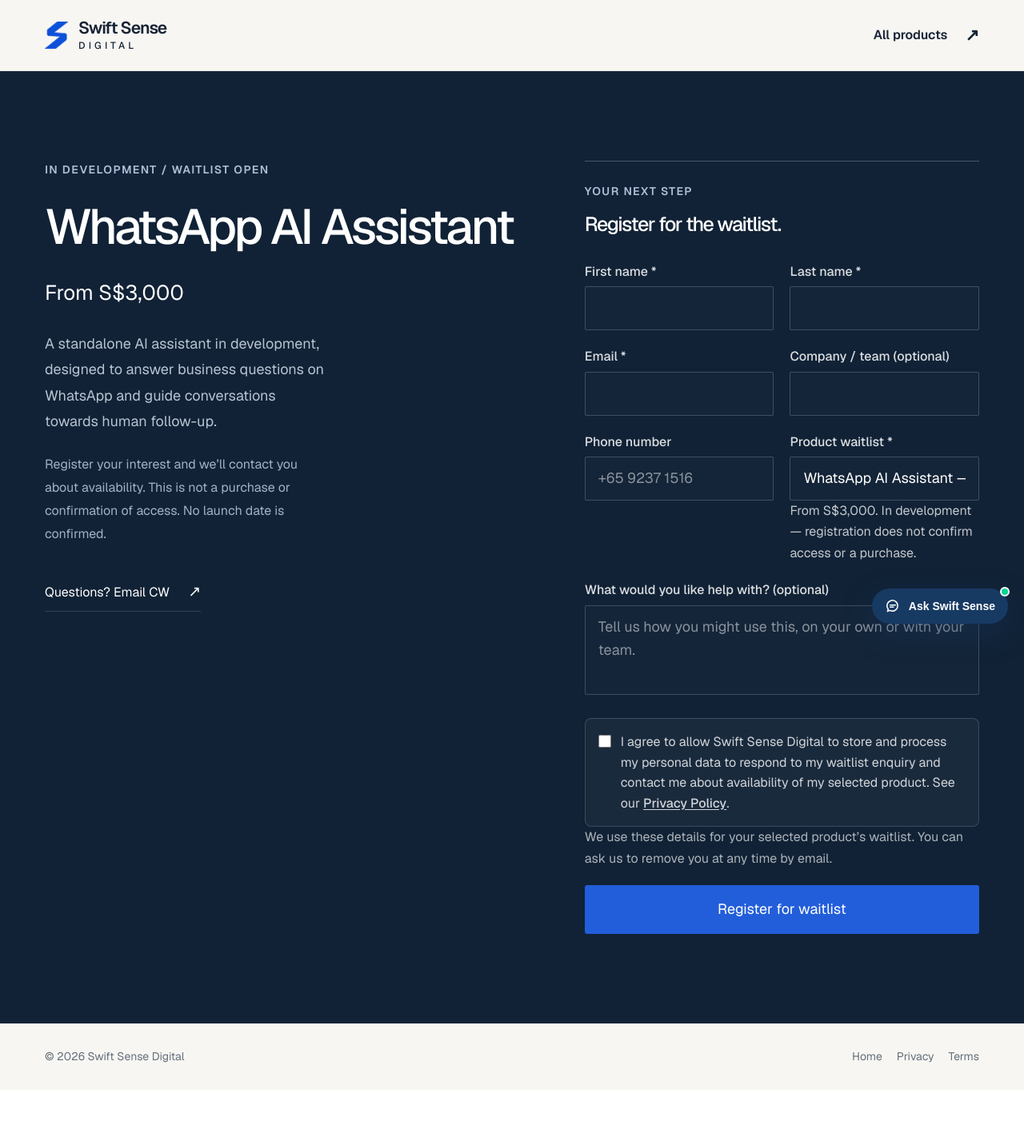
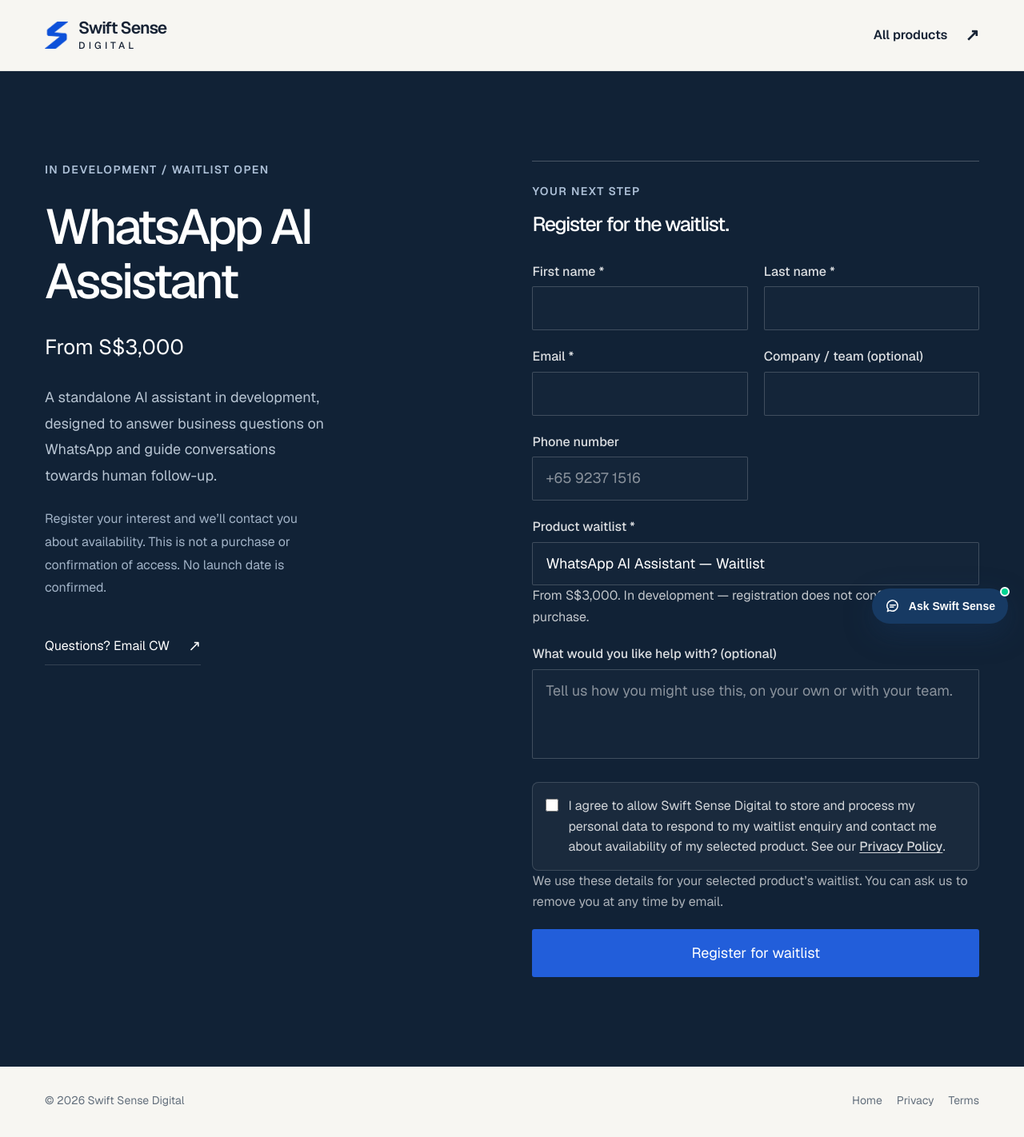
Before and after one commit to roylamcw/swift-sense-digital, a Next.js app: page /waitlist/whatsapp-ai-assistant in a window 1280 px wide. Shown: the top 1422 px of the page at 80% size. Before the commit the page ends 1363 px from the top, so only its background shows below. Built offline with nearby package versions, Linux system fonts and the light colour scheme.

Commit message:
fix: keep waitlist product names readable across screen sizes

```diff
--- a/app/components/LeadForm.tsx
+++ b/app/components/LeadForm.tsx
@@ -244,12 +244,15 @@
           )}
         </div>
 
-        <div>
+        <div className={fixedServiceInterest ? "sm:col-span-2" : undefined}>
           <label htmlFor="serviceInterest" className="mb-1.5 block text-sm font-medium text-white/85">
             {waitlistProduct ? "Product waitlist *" : "Service of interest *"}
           </label>
           {fixedServiceInterest ? (
-            <input id="serviceInterest" name="serviceInterest" value={fixedServiceInterest} readOnly className={baseInputClass} />
+            <>
+              <input type="hidden" name="serviceInterest" value={fixedServiceInterest} />
+              <output id="serviceInterest" className="fixed-product-name">{fixedServiceInterest}</output>
+            </>
           ) : (
           <select
             id="serviceInterest"
--- a/app/home.css
+++ b/app/home.css
@@ -251,10 +251,10 @@
 .ssd-site .waitlist-card .button { width: 100%; gap: 12px; }
 .ssd-site .waitlist-card .waitlist-note { font-size: var(--type-small); }
 .ssd-site.waitlist-page { min-height: 100vh; }
-.ssd-site.waitlist-page .contact-copy h1 { font-size: clamp(38px, 4.8vw, 68px); line-height: 1.1; letter-spacing: -.055em; margin-bottom: 25px; overflow-wrap: anywhere; }
+.ssd-site.waitlist-page .contact-copy h1 { font-size: clamp(38px, 4.8vw, 68px); line-height: 1.1; letter-spacing: -.055em; margin-bottom: 25px; white-space: normal; overflow-wrap: anywhere; }
 .ssd-site.waitlist-page .contact-copy .waitlist-page-price { color: white; font-size: 26px; margin-bottom: 24px; }
 .ssd-site .waitlist-form-title { font-size: 25px; line-height: 1.3; margin: 14px 0 30px; }
-.ssd-site.waitlist-page .site-footer { padding-block: 24px; }
+.ssd-site.waitlist-page .site-footer { padding-top: 24px; }
 .ssd-site.waitlist-page .footer-bottom { padding-top: 0; border-top: 0; }
 @media (max-width: 760px) { .ssd-site .waitlist-grid { grid-template-columns: 1fr; } }
 
@@ -274,6 +274,7 @@
 .ssd-site .contact-form-panel > .eyebrow { color: #acbfd6; font-size: var(--type-caption); }
 .ssd-site .contact-form-panel > h3 { font-size: 23px; line-height: 1.3; font-weight: 400; letter-spacing: -.025em; margin-top: 14px; margin-bottom: 30px; }
 .ssd-site .contact-form-panel form input:not([type="checkbox"]), .ssd-site .contact-form-panel form select, .ssd-site .contact-form-panel form textarea { border-radius: 2px; background: #ffffff04; border: 1px solid #ffffff30; font-size: var(--type-body); }
+.ssd-site .contact-form-panel .fixed-product-name { display: block; padding: 12px 16px; border-radius: 2px; background: #ffffff04; border: 1px solid #ffffff30; font-size: var(--type-body); line-height: 1.6; white-space: normal; overflow-wrap: anywhere; }
 .ssd-site .contact-form-panel form input[aria-invalid="true"], .ssd-site .contact-form-panel form select[aria-invalid="true"], .ssd-site .contact-form-panel form textarea[aria-invalid="true"] { border-color: #fca5a5; }
 .ssd-site .contact-form-panel form input[type="checkbox"][aria-invalid="true"] { outline: 2px solid #fca5a5; outline-offset: 3px; }
 .ssd-site .contact-form-panel form select option { background: #112236; }
```
